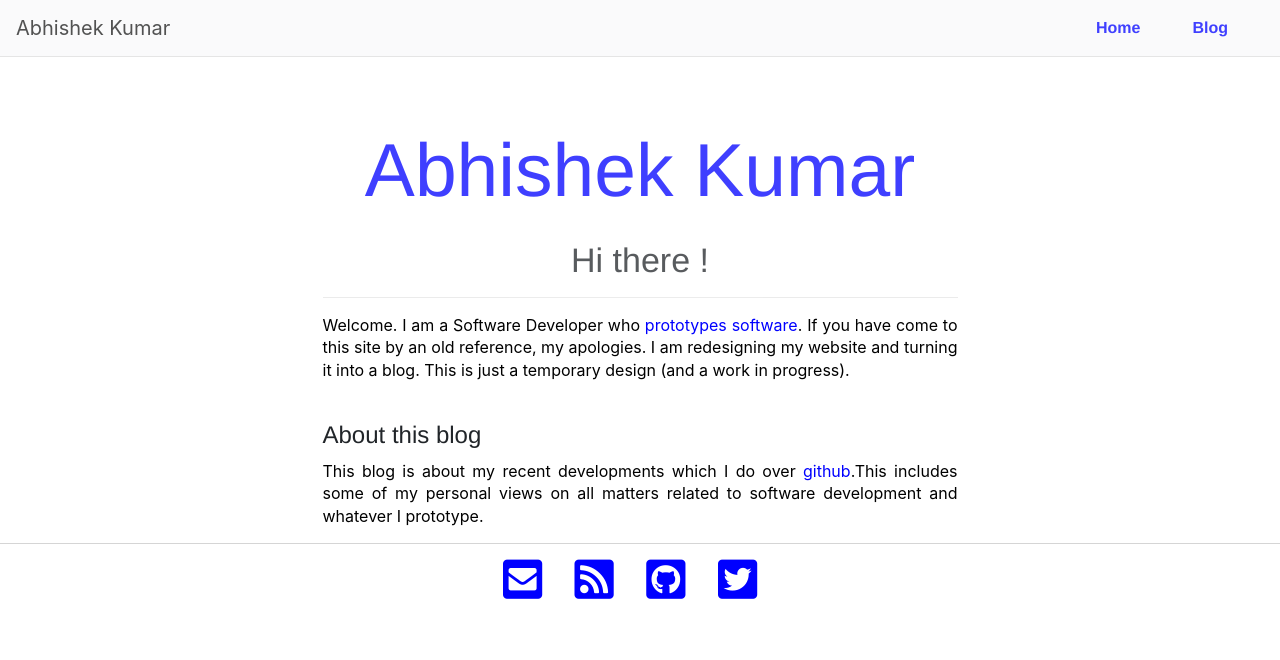
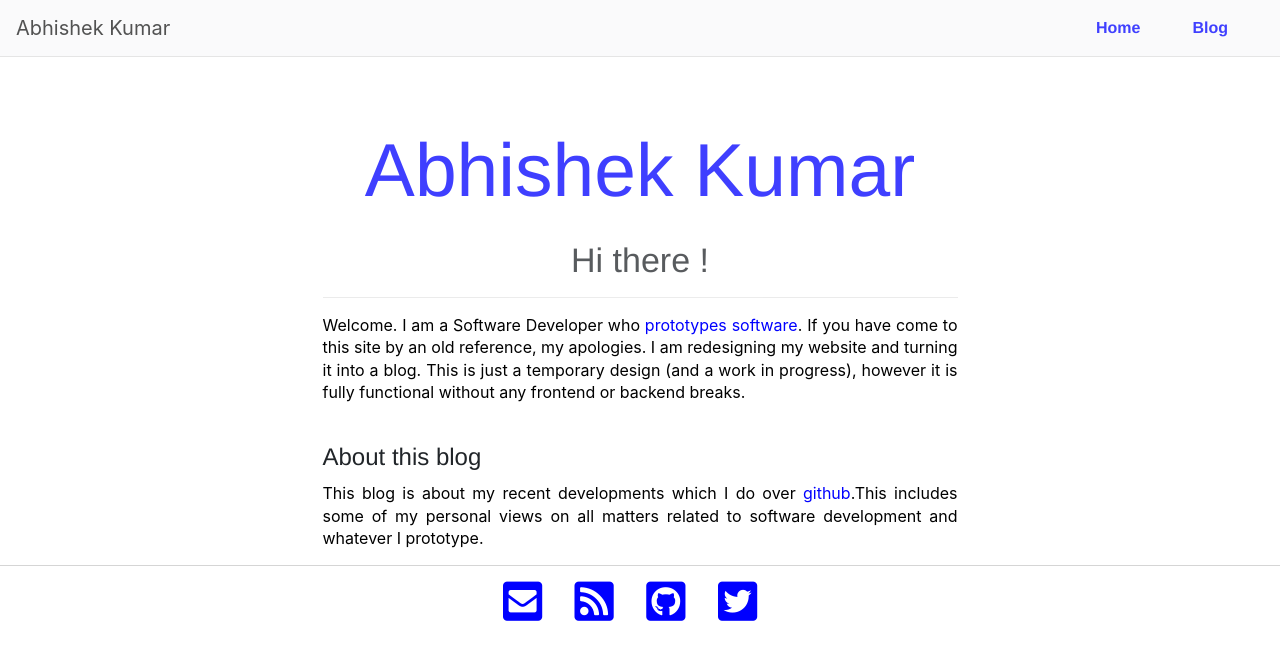
Before and after one commit to Mr-Kumar-Abhishek/brain-beats-blog, a Jekyll site: the page built from index.html, in a window 1280 px wide. Shown: the top 660 px of the page. Built offline with Jekyll 4.4.1, drawn with Linux system fonts in a browser that asks for light colours; nearby versions of some CDN libraries.

Commit message:
include status of blog

```diff
--- a/index.html
+++ b/index.html
@@ -20,7 +20,7 @@ keywords: Abhishek Kumar, Software Developer, Mr Kumar Abhishek, Mr Kumar, Mr Ab
                                 <h2>Hi there !</h2>
                                 <hr>
                         </div>
-                        <p>Welcome. I am a Software Developer who <a href="https://en.wikipedia.org/wiki/Software_prototyping">prototypes software</a>. If you have come to this site by an old reference, my apologies. I am redesigning my website and turning it into a blog. This is just a temporary design (and a work in progress).</p>
+                        <p>Welcome. I am a Software Developer who <a href="https://en.wikipedia.org/wiki/Software_prototyping">prototypes software</a>. If you have come to this site by an old reference, my apologies. I am redesigning my website and turning it into a blog. This is just a temporary design (and a work in progress), however it is fully functional without any frontend or backend breaks.</p>
                         <br>
 				<section>
 					<h3>About this blog</h3>
```
